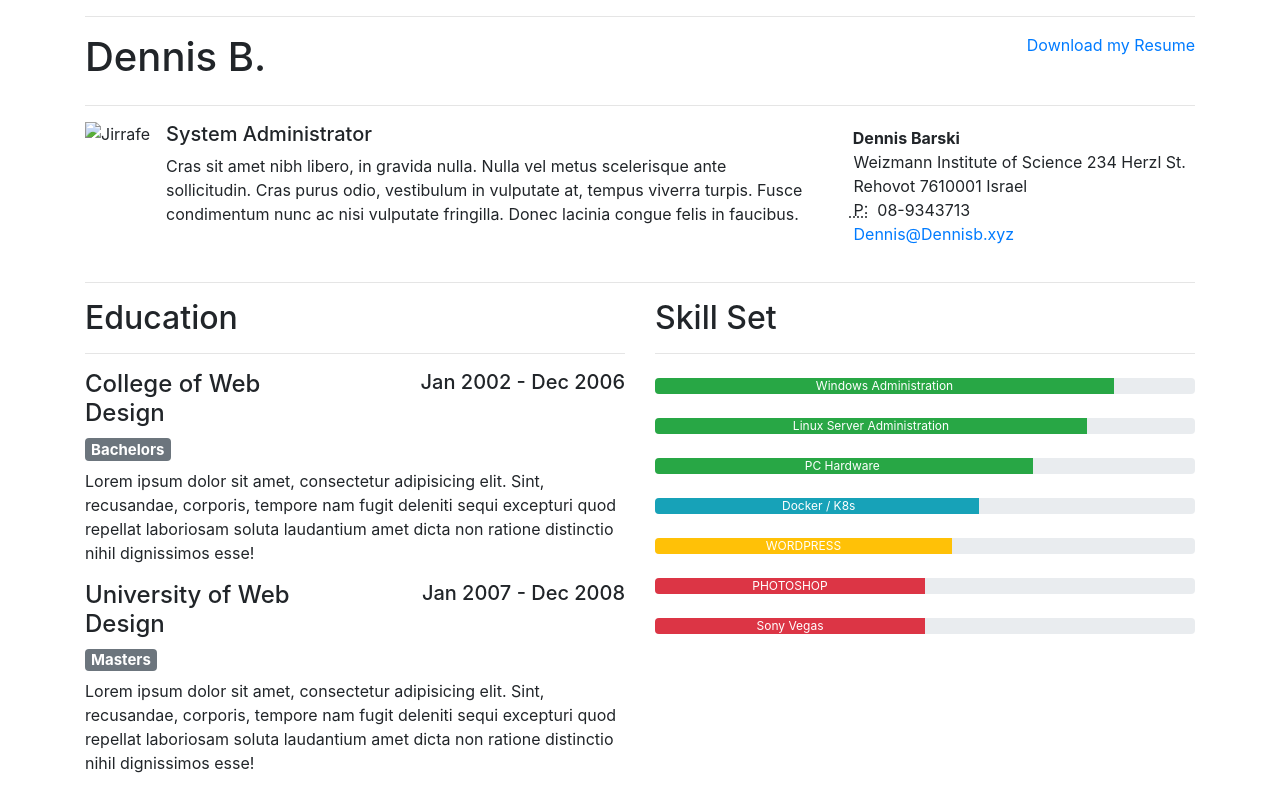
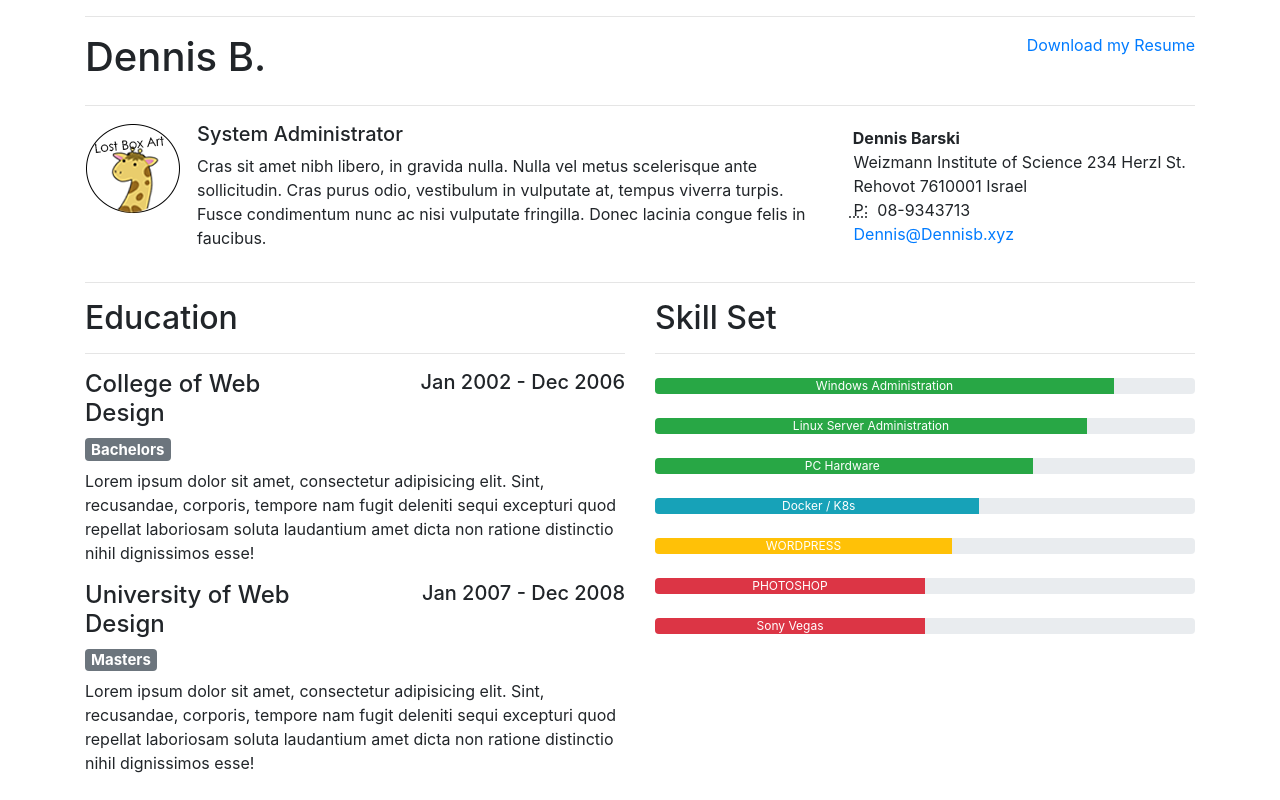
Before and after one commit to LostBoxArt/cv, a plain HTML site: page index.html in a window 1280 px wide. Shown: the top 800 px of the page. Drawn offline with Linux system fonts and the light colour scheme.

Commit message:
Update index.html

```diff
--- a/index.html
+++ b/index.html
@@ -23,7 +23,7 @@
       <div class="row">
         <div class="col-md-8 col-sm-12">
           <div class="media">
-            <img class="mr-3" src="../HTML - Personal Site/logo.png" alt="Jirrafe">
+            <img class="mr-3" src="images/logo.png" alt="Jirrafe">
             <div class="media-body">
               <h5 class="mt-0">System Administrator</h5>
               Cras sit amet nibh libero, in gravida nulla. Nulla vel metus scelerisque ante sollicitudin. Cras purus odio, vestibulum in vulputate at, tempus viverra turpis. Fusce condimentum nunc ac nisi vulputate fringilla. Donec lacinia congue felis in faucibus.
```
